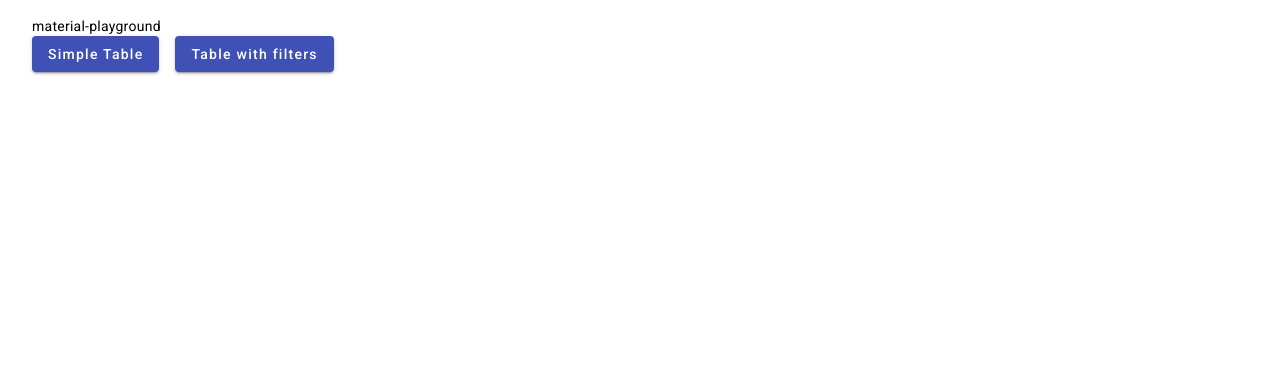
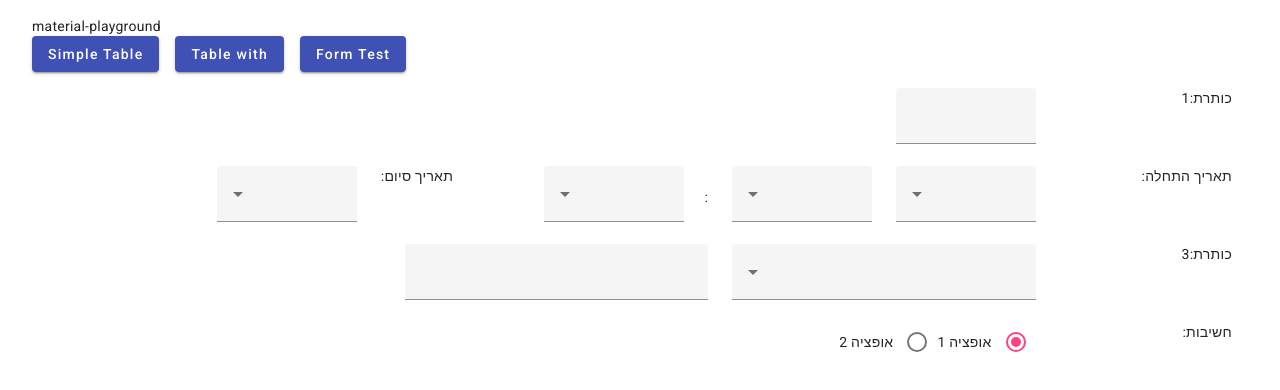
Before and after one commit to GalZisin/Angular-Material-PlayGround, an Angular app: page /mat-fields in a window 1280 px wide. Before the commit this address led to /. Shown: the top 390 px of the page. Built offline with nearby package versions, Linux system fonts and the light colour scheme.

Commit message:
added form page

```diff
--- a/angular.json
+++ b/angular.json
@@ -31,6 +31,7 @@
             ],
             "styles": [
               "@angular/material/prebuilt-themes/indigo-pink.css",
+              "node_modules/bootstrap/dist/css/bootstrap.min.css",
               "src/styles.scss"
             ],
             "scripts": []
--- a/package.json
+++ b/package.json
@@ -20,6 +20,7 @@
     "@angular/platform-browser": "^17.0.0",
     "@angular/platform-browser-dynamic": "^17.0.0",
     "@angular/router": "^17.0.0",
+    "bootstrap": "^5.3.3",
     "rxjs": "~7.8.0",
     "tslib": "^2.3.0",
     "zone.js": "~0.14.2"
--- a/src/app/app.component.html
+++ b/src/app/app.component.html
@@ -2,8 +2,10 @@
     <div>{{title()}}</div>
     <div>
         <button mat-raised-button color="primary" type="button" (click)="simpleTable()">Simple Table</button>
-        <button mat-raised-button color="primary" type="button" class="main-button" (click)="filterTable()">Table with
-            filters</button>
+        <button mat-raised-button color="primary" type="button" class="main-button" (click)="filterTable()">Table
+            with</button>
+        <button mat-raised-button color="primary" type="button" class="main-button" (click)="ToForm()">Form
+            Test</button>
     </div>
 </div>
 
--- a/src/app/app.component.ts
+++ b/src/app/app.component.ts
@@ -20,4 +20,7 @@ export class AppComponent {
   filterTable() {
     this.router.navigateByUrl(`/filter-table`);
   }
+  ToForm() {
+    this.router.navigateByUrl(`/mat-fields`);
+  }
 }
--- a/src/app/app.routes.ts
+++ b/src/app/app.routes.ts
@@ -1,11 +1,13 @@
 import { Routes } from '@angular/router';
 import { TableComponent } from './components/table/table.component';
 import { MatFilterTableComponent } from './components/mat-filter-table/mat-filter-table.component';
+import { MatFieldsComponent } from './components/mat-fields/mat-fields.component';
 
 export const routes: Routes = [
     {
-        path: '', redirectTo: '/', pathMatch: 'full'
+        path: '', redirectTo: '/table', pathMatch: 'full'
     },
     { path: 'table', component: TableComponent },
-    { path: 'filter-table', component: MatFilterTableComponent }
+    { path: 'filter-table', component: MatFilterTableComponent },
+    { path: 'mat-fields', component: MatFieldsComponent }
 ];
--- /dev/null
+++ b/src/app/components/mat-fields/mat-fields.component.html
@@ -0,0 +1,100 @@
+<div class="d-flex justify-content-end mx-5">
+    <!-- <div class="col-md-6"> -->
+    <form [formGroup]="myForm" dir="rtl">
+        <div class="row">
+            <div class="col-md-2">כותרת:1</div>
+            <div class="col-md-10">
+                <div class="row">
+                    <div class="col-md-2">
+                        <mat-form-field appearance="fill" class="w-100">
+                            <input matInput aria-label="input" type="text" formControlName="input1" id="input1">
+                        </mat-form-field>
+                    </div>
+                    <div class="col-md-10">
+                    </div>
+                </div>
+            </div>
+
+        </div>
+        <div class="row">
+            <div class="col-md-2">תאריך התחלה:</div>
+            <div class="col-md-10">
+                <div class="row">
+                    <div class="col-md-2">
+                        <mat-form-field appearance="fill" class="w-100">
+                            <mat-select formControlName="select1">
+                                <mat-option value="option1">Option 1</mat-option>
+                                <mat-option value="option2">Option 2</mat-option>
+                                <mat-option value="option3">Option 3</mat-option>
+                            </mat-select>
+                        </mat-form-field>
+                    </div>
+                    <div class="col-md-2">
+                        <mat-form-field appearance="fill" class="w-100">
+                            <mat-select formControlName="select1">
+                                <mat-option value="option1">Option 1</mat-option>
+                                <mat-option value="option2">Option 2</mat-option>
+                                <mat-option value="option3">Option 3</mat-option>
+                            </mat-select>
+                        </mat-form-field>
+                    </div>
+                    <div class="col-md-2 time-colon">:</div>
+                    <div class="col-md-2">
+                        <mat-form-field appearance="fill" class="w-100">
+                            <mat-select formControlName="select1">
+                                <mat-option value="option1">Option 1</mat-option>
+                                <mat-option value="option2">Option 2</mat-option>
+                                <mat-option value="option3">Option 3</mat-option>
+                            </mat-select>
+                        </mat-form-field>
+                    </div>
+                    <div class="col-md-2 text-start">תאריך סיום:</div>
+                    <div class="col-md-2 text-start">
+                        <mat-form-field appearance="fill" class="w-100">
+                            <mat-select formControlName="select1">
+                                <mat-option value="option1">Option 1</mat-option>
+                                <mat-option value="option2">Option 2</mat-option>
+                                <mat-option value="option3">Option 3</mat-option>
+                            </mat-select>
+                        </mat-form-field>
+                    </div>
+                </div>
+            </div>
+        </div>
+        <div class="row">
+            <div class="col-md-2">כותרת:3</div>
+            <div class="col-md-10">
+                <div class="row">
+                    <div class="col-md-4">
+                        <mat-form-field appearance="fill" class="w-100">
+                            <mat-select formControlName="select1">
+                                <mat-option value="option1">Option 1</mat-option>
+                                <mat-option value="option2">Option 2</mat-option>
+                                <mat-option value="option3">Option 3</mat-option>
+                            </mat-select>
+                        </mat-form-field>
+                    </div>
+                    <div class="col-md-4">
+                        <mat-form-field appearance="fill" class="w-100">
+                            <input matInput aria-label="input2" type="text" formControlName="input1" id="input2">
+                        </mat-form-field>
+                    </div>
+                    <div class="col-md-4"></div>
+                </div>
+            </div>
+        </div>
+        <div class="row">
+            <div class="col-md-2">חשיבות:</div>
+            <div class="col-md-10">
+                <mat-radio-group formControlName="radioGroup">
+                    <mat-radio-button value="option1">אופציה 1</mat-radio-button>
+                    <mat-radio-button value="option2">אופציה 2</mat-radio-button>
+                </mat-radio-group>
+            </div>
+        </div>
+    </form>
+    <!-- </div> -->
+
+
+
+</div>
--- /dev/null
+++ b/src/app/components/mat-fields/mat-fields.component.scss
@@ -0,0 +1,15 @@
+// .form-group {
+//     display: flex;
+//     flex-direction: column;
+// }
+
+// .form-label {
+//     margin-bottom: 0.5rem;
+//     /* Adjust as needed */
+// }
+
+.time-colon {
+    width: 0;
+    align-self: center;
+    padding-bottom: 1rem;
+}
--- /dev/null
+++ b/src/app/components/mat-fields/mat-fields.component.ts
@@ -0,0 +1,34 @@
+import { Component, OnInit } from '@angular/core';
+import { FormBuilder, FormGroup, FormsModule, ReactiveFormsModule, Validators } from '@angular/forms';
+import { MatInputModule } from '@angular/material/input';
+import { MatSelectModule } from '@angular/material/select';
+import { MatRadioModule } from '@angular/material/radio';
+
+@Component({
+  selector: 'app-mat-fields',
+  standalone: true,
+  imports: [
+    FormsModule,
+    ReactiveFormsModule,
+    MatSelectModule,
+    MatInputModule,
+    MatRadioModule
+  ],
+  templateUrl: './mat-fields.component.html',
+  styleUrl: './mat-fields.component.scss'
+})
+export class MatFieldsComponent implements OnInit {
+  myForm!: FormGroup;
+
+  constructor(private formBuilder: FormBuilder) { }
+
+  ngOnInit(): void {
+    this.myForm = this.formBuilder.group({
+      input1: ['', Validators.required],
+      select1: ['', Validators.required],
+      select2: ['', Validators.required],
+      radioGroup: ['option1', Validators.required]
+      // Define more form controls here
+    });
+  }
+}
```
Also changed, not shown: 1 other file (tests, documents, lock files or other folders).
